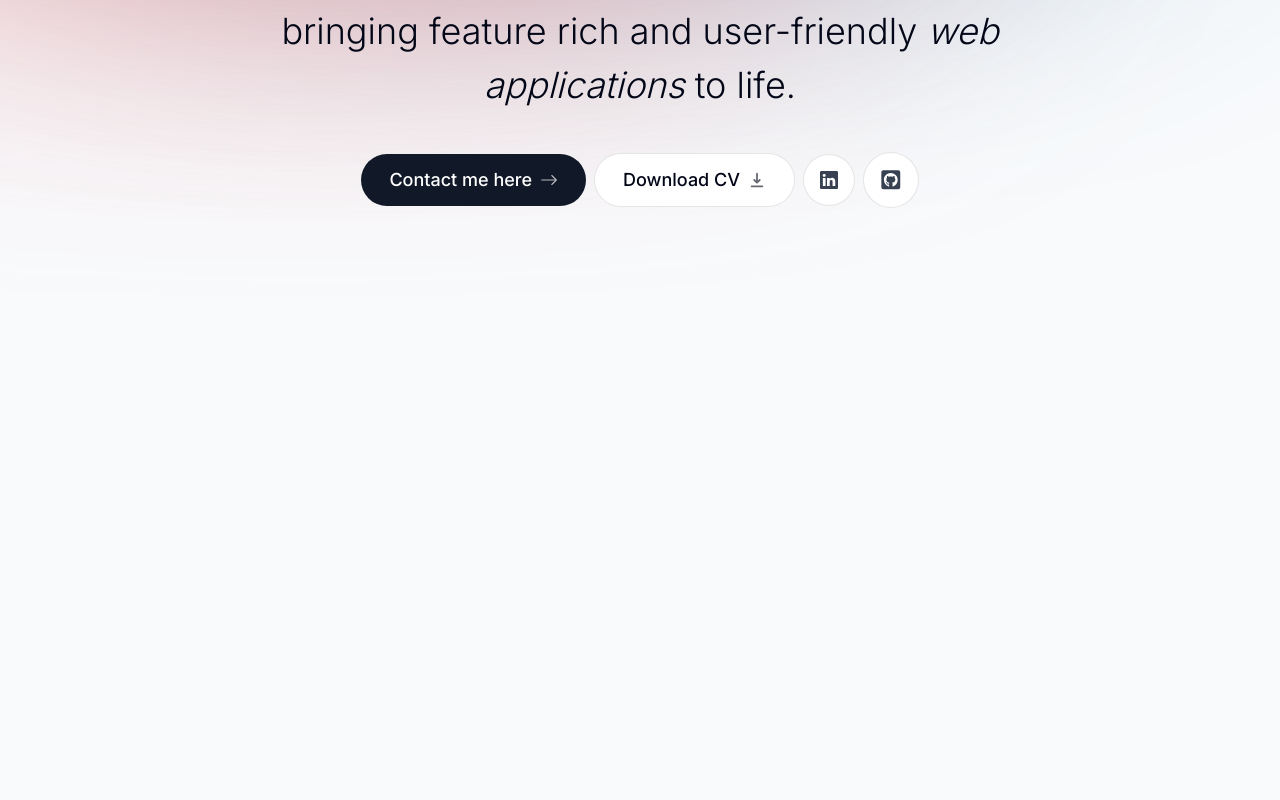
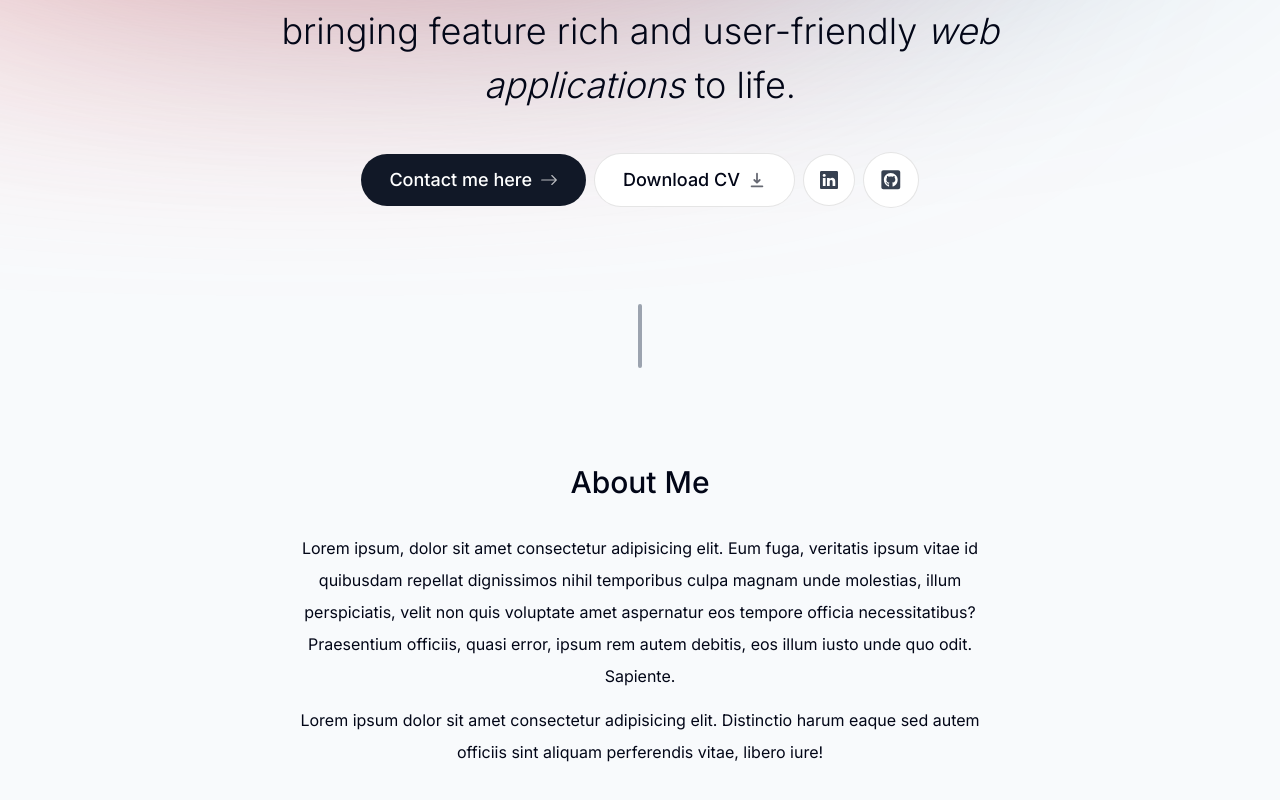
Before and after one commit to AustinPerez760/personal-portfolio-3.0, a Next.js app in the folder my-portfolio/: page / in a window 1280 px wide. Shown: the part 610-1410 px from the top of the page. Built offline with nearby package versions, Linux system fonts and the light colour scheme.

Commit message:
Added about me section, animated text, added line break

```diff
--- a/my-portfolio/app/page.tsx
+++ b/my-portfolio/app/page.tsx
@@ -1,9 +1,13 @@
 import Intro from '@/components/intro';
+import SectionDivider from '@/components/section-divider';
+import About from '@/components/about';
 
 export default function Home() {
-  return (
-    <main className='flex flex-col items-center px-4'>
-      <Intro />
-    </main>
-  );
+	return (
+		<main className='flex flex-col items-center px-4'>
+			<Intro />
+			<SectionDivider />
+			<About />
+		</main>
+	);
 }
--- /dev/null
+++ b/my-portfolio/components/about.tsx
@@ -0,0 +1,32 @@
+'use client';
+
+import React from 'react';
+import SectionHeading from './section-heading';
+import { motion } from 'framer-motion';
+
+type Props = {};
+
+export default function About({}: Props) {
+	return (
+		<motion.section
+			className='mb-28 max-w-[45rem] text-center leading-8 sm:mb-40'
+			initial={{ opacity: 0, y: 100 }}
+			animate={{ opacity: 1, y: 0 }}
+			transition={{ delay: 0.2 }}>
+			<SectionHeading>About me</SectionHeading>
+			<p className='mb-3'>
+				Lorem ipsum, dolor sit amet consectetur adipisicing elit. Eum fuga,
+				veritatis ipsum vitae id quibusdam repellat dignissimos nihil temporibus
+				culpa magnam unde molestias, illum perspiciatis, velit non quis
+				voluptate amet aspernatur eos tempore officia necessitatibus?
+				Praesentium officiis, quasi error, ipsum rem autem debitis, eos illum
+				iusto unde quo odit. Sapiente.
+			</p>
+			<p>
+				Lorem ipsum dolor sit amet consectetur adipisicing elit. Distinctio
+				harum eaque sed autem officiis sint aliquam perferendis vitae, libero
+				iure!
+			</p>
+		</motion.section>
+	);
+}
--- a/my-portfolio/components/intro.tsx
+++ b/my-portfolio/components/intro.tsx
@@ -38,7 +38,7 @@ export default function Intro() {
 				</div>
 			</div>
 
-			<motion.p
+			<motion.h1
 				className='mb-10 mt-4 px-4 text-2xl font-light !leading-[1.5] sm:text-4xl'
 				initial={{ opacity: 0, y: 100 }}
 				animate={{ opacity: 1, y: 0 }}>
@@ -47,7 +47,7 @@ export default function Intro() {
 				<span className='font-bold'>5</span> years of experience bringing
 				feature rich and user-friendly{' '}
 				<span className='italic'>web applications</span> to life.
-			</motion.p>
+			</motion.h1>
 
 			<motion.div
 				className='flex flex-col sm:flex-row items-center justify-center gap-2 px-4 text-lg font-medium'
@@ -70,12 +70,18 @@ export default function Intro() {
 					<HiDownload className='opacity-60 group-hover:translate-y-1 transition' />{' '}
 				</a>
 
-				<a className='bg-white p-4 text-gray-700 flex items-center gap-2 focus:scale-[1.15] hover:scale-[1.15] hover:text-gray-950 active:scale-105 transition cursor-pointer rounded-full border border-black/10'>
+				<a
+					className='bg-white p-4 text-gray-700 flex items-center gap-2 focus:scale-[1.15] hover:scale-[1.15] hover:text-gray-950 active:scale-105 transition cursor-pointer rounded-full border border-black/10'
+					href='https://www.linkedin.com/in/austin-perez3'
+					target='_blank'>
 					{' '}
 					<BsLinkedin />
 				</a>
 
-				<a className='bg-white p-4 text-gray-700 flex items-center gap-2 focus:scale-[1.15] hover:scale-[1.15] hover:text-gray-950 active:scale-105 transition cursor-pointer text-[1.35rem] rounded-full border border-black/10'>
+				<a
+					className='bg-white p-4 text-gray-700 flex items-center gap-2 focus:scale-[1.15] hover:scale-[1.15] hover:text-gray-950 active:scale-105 transition cursor-pointer text-[1.35rem] rounded-full border border-black/10'
+					href='https://github.com/AustinPerez760'
+					target='_blank'>
 					{' '}
 					<FaGithubSquare />
 				</a>
--- /dev/null
+++ b/my-portfolio/components/section-divider.tsx
@@ -0,0 +1,14 @@
+'use client';
+
+import React from 'react';
+import { motion } from 'framer-motion';
+
+export default function SectionDivider() {
+	return (
+		<motion.div
+			className=' bg-gray-400 my-24 h-16 w-1 rounded-full hidden sm:block'
+			initial={{ opacity: 0, y: 100 }}
+			animate={{ opacity: 1, y: 0 }}
+			transition={{ delay: 0.125 }}></motion.div>
+	);
+}
--- /dev/null
+++ b/my-portfolio/components/section-heading.tsx
@@ -0,0 +1,7 @@
+import React from 'react';
+
+type SectionHeadingProps = { children: React.ReactNode };
+
+export default function SectionHeading({ children }: SectionHeadingProps) {
+	return <h2 className='text-3xl font-medium capitalize mb-8'>{children}</h2>;
+}
```
